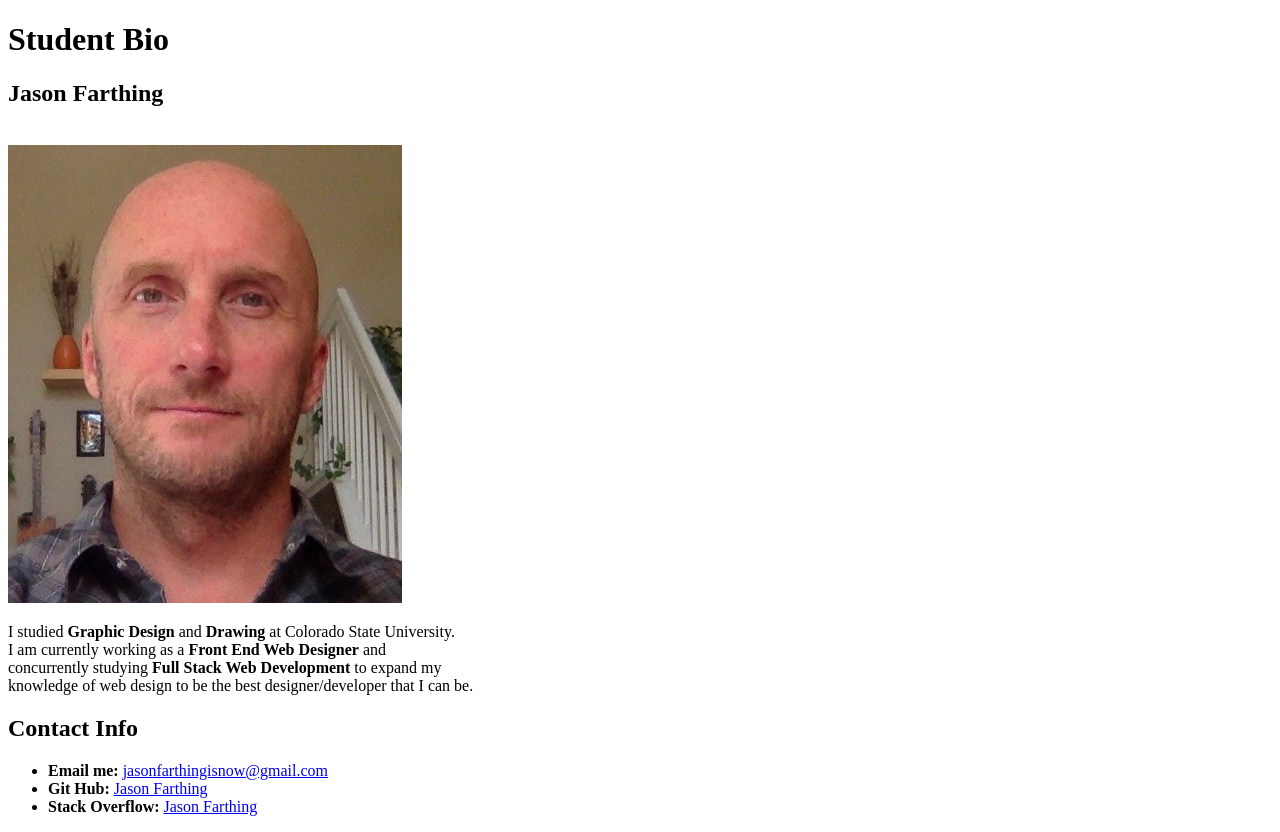
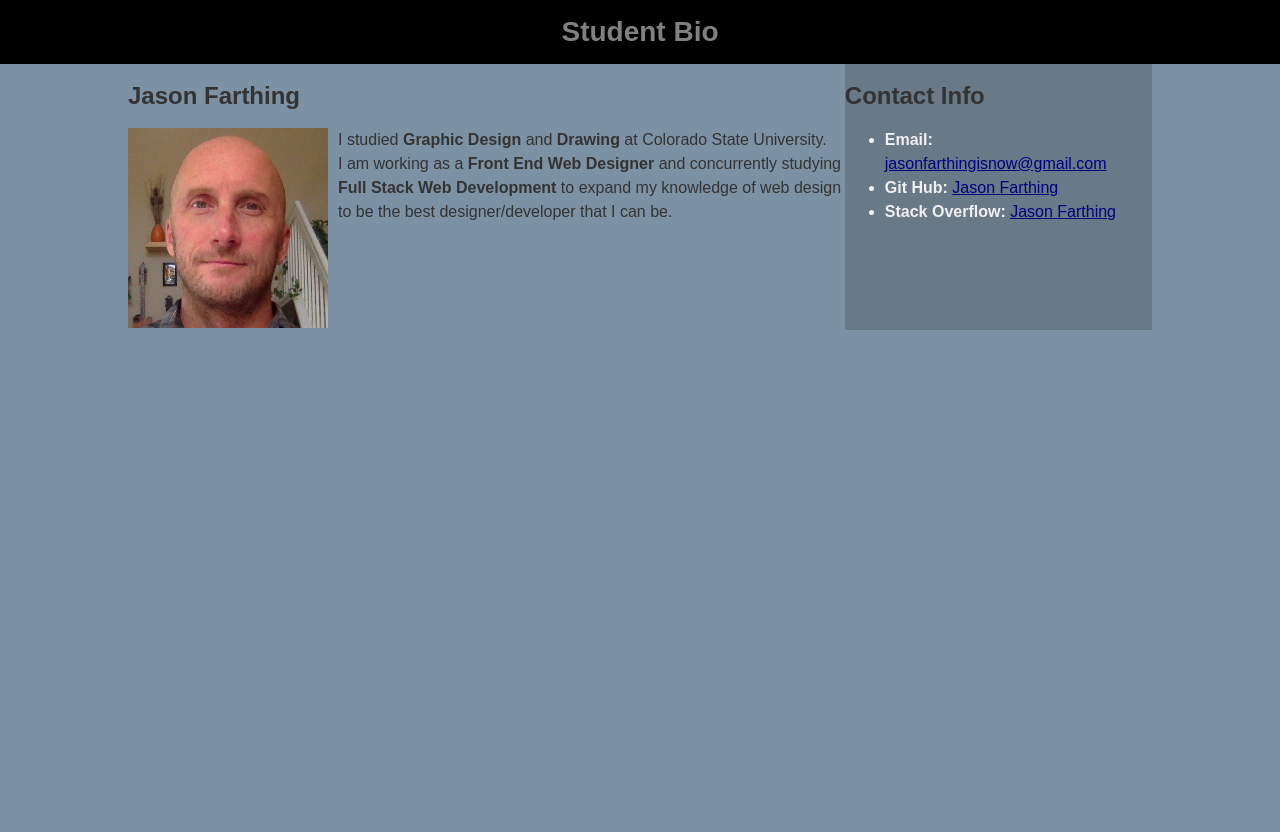
Before and after one commit to jasonfarthing/jason-bio, a plain HTML site: page index.html in a window 1280 px wide. After the commit the page ends 800 px from the top, so only its background shows below. Drawn offline with Linux system fonts and the light colour scheme.

Commit message:
updated image and css file

```diff
--- /dev/null
+++ b/css/style.css
@@ -0,0 +1,73 @@
+
+body {
+    font-family: Arial, Helvetica, sans-serif;
+    line-height: 150%;
+    color: rgb(240, 240, 240);
+    background-color: #7c91a3;
+    padding: 0;
+    margin: 0;
+  }
+header {
+    background-color: black;
+}
+
+h1 {
+    margin-bottom: 10px;
+    margin-left: 20px;
+    font-family: Arial, Helvetica, sans-serif;
+    font-size: 28px;
+    color: grey;
+    text-align: center;
+    background: black;
+    padding: 20px 0;
+    margin: 0px;
+  }
+
+h2 {
+      color: #333;
+      font-family: Arial, Helvetica, sans-serif;
+      font-size: 24px;
+  }
+
+.container {
+    width: 1024px;
+    margin: 0 auto;
+}
+
+section {
+    display: block;
+}
+
+#bio-image,
+#main-bio,
+#contact-info {
+    float: left;
+}
+
+#main-bio {
+    width: 70%;
+}
+#contact-info {
+    width: 30%;
+}
+
+#bio-info {
+      color: #333;
+  }
+
+#bio-image {
+    width: 200px;
+    margin-right: 10px;
+    margin-left: 0px;
+  }
+
+#contact-info {
+    background-color: rgba(0, 0, 0, 0.164);
+    padding: 0px 0px 90px 0px;
+    margin: 0px;
+}
+
+
+a {
+    color: navy;
+}
--- a/index.html
+++ b/index.html
@@ -2,32 +2,48 @@
 
 <head>
     <title>student bio page</title>
-
+    <link href="css/style.css" type="text/css" rel="stylesheet">
 </head>
 
 <body>
-    <h1>Student Bio</h1>
-    <h2>Jason Farthing</h2>
-    <br>
-    <img src="assets/Jason headshot.jpg" ;>
-    <style="height: 200px" ; width="200px" ;></style>
-        <br>
-        <p>I studied <strong>Graphic Design</strong> and <strong>Drawing</strong> at Colorado State University.
-            <br>I am currently working as a <strong>Front End Web Designer</strong> and
-            <br>concurrently studying <strong>Full Stack Web Development</strong> to expand my
-            <br>knowledge of web design to be the best designer/developer that I can be.
-        </p>
+    <header>
+        <h1>Student Bio</h1>
+    </header>
 
+    <div class="container">
+        <section id="main-bio">
+            <h2>Jason Farthing</h2>
+            <img id="bio-image" src="assets/jasonheadshot200px.jpg" alt="Jason Farthing">
 
-<h2>Contact Info</h2>
+            <p id="bio-info">I studied
+                <strong>Graphic Design</strong> and
+                <strong>Drawing</strong> at Colorado State University.
+                <br>I am working as a
+                <strong>Front End Web Designer</strong> and concurrently studying
+                <strong>Full Stack Web Development</strong> to expand my
+                knowledge of web design to be the best designer/developer that I can be.
+            </p>
+        </section>
 
-    <ul>
-        <li><strong>Email me: </strong><a href="mailto:jasonfarthingisnow@gmail.com">jasonfarthingisnow@gmail.com</a></li>
-        <li><strong>Git Hub: </strong><a href="https://github.com/jasonfarthing"; target="blank";>Jason Farthing</a></li>
-        <li><strong>Stack Overflow: </strong><a href="https://stackoverflow.com/users/8760150/jasonfarthing"; target="blank";>Jason Farthing</a></li>
-    </ul>
-
-
+        <section id="contact-info">
+            <h2>Contact Info</h2>
+            <ul>
+                <li>
+                    <strong>Email: </strong>
+                    <a href="mailto:jasonfarthingisnow@gmail.com">jasonfarthingisnow@gmail.com</a>
+                </li>
+                <li>
+                    <strong>Git Hub: </strong>
+                    <a href="https://github.com/jasonfarthing" ; target="blank" ;>Jason Farthing</a>
+                </li>
+                <li>
+                    <strong>Stack Overflow: </strong>
+                    <a href="https://stackoverflow.com/users/8760150/jasonfarthing" ; target="blank"
+                        ;>Jason Farthing</a>
+                </li>
+            </ul>
+        </section>
+    </div>
 
 
 </body>
```
Also changed, not shown: assets/jasonheadshot200px.jpg (added), style.css (deleted), 1 other file.
